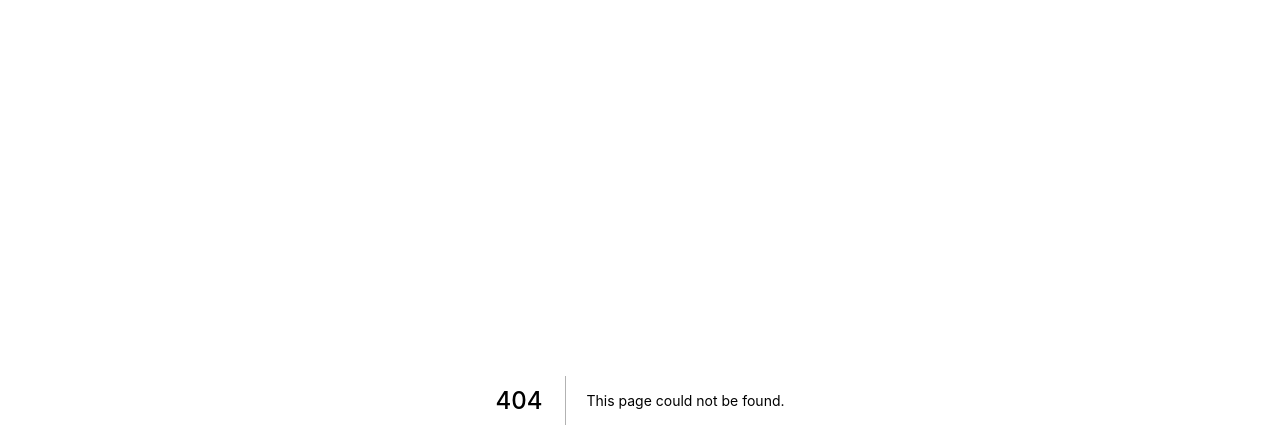
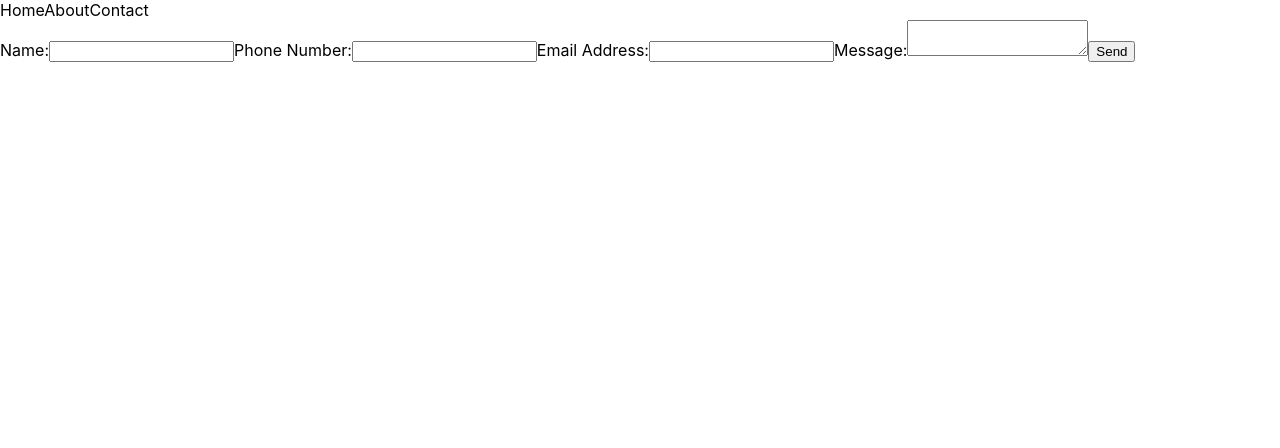
Before and after one commit to jeremiahbrandt/lsc-website, a Next.js app: page /contact in a window 1280 px wide. Before the commit this address had no page. Shown: the top 448 px of the page. Built offline with nearby package versions, Linux system fonts and the light colour scheme.

Commit message:
Created contact page

```diff
--- /dev/null
+++ b/css/contact.css
@@ -0,0 +1,3 @@
+* {
+    background-color: red;
+}
--- /dev/null
+++ b/pages/ContactPage.css
@@ -0,0 +1,3 @@
+* {
+    background-color: red;
+}
--- /dev/null
+++ b/pages/contact.tsx
@@ -0,0 +1,22 @@
+import Layout from "../components/Layout"
+import styles from "./ContactPage.css"
+
+const ContactPage = () => {
+    return (
+        <Layout>
+            <form action="">
+                <label htmlFor="name">Name:</label>
+                <input type="text" name="name" required/>
+                <label htmlFor="phone">Phone Number:</label>
+                <input type="text" name="phone" />
+                <label htmlFor="email">Email Address:</label>
+                <input type="text" name="email" />
+                <label htmlFor="message">Message:</label>
+                <textarea name="message" />
+                <input type="submit" value="Send" />
+            </form>
+        </Layout>
+    )
+}
+
+export default ContactPage
```
